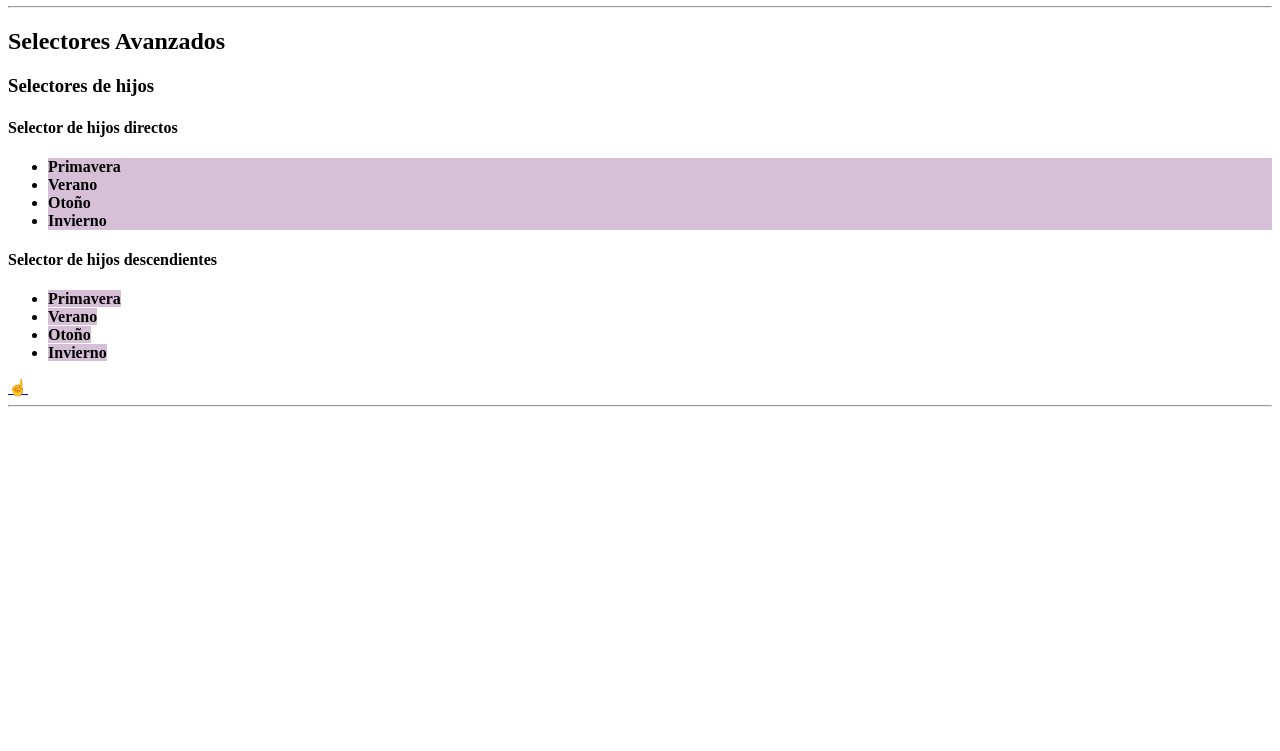
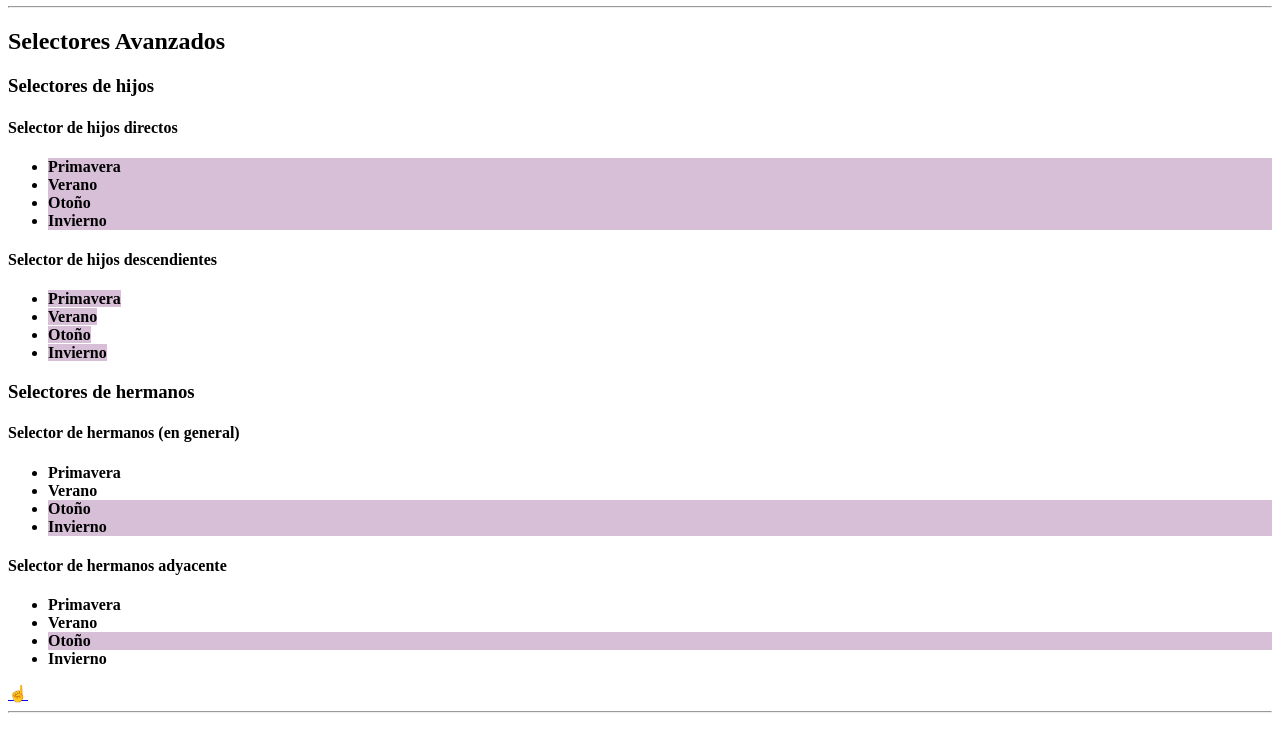
Before and after one commit to misaeladame/css, a plain HTML site: page index.html in a window 1280 px wide. Shown: the part 783-1534 px from the top of the page. Drawn offline with Linux system fonts and the light colour scheme.

Commit message:
Selectores de hermanos generales y adyacentes

```diff
--- a/css/style.css
+++ b/css/style.css
@@ -72,3 +72,12 @@ p {
 .hijos-descendientes b {
   background-color: thistle;
 }
+
+/* Los selectores de hermanos van a aplicar a los elementos que son hermanos y que estén por debajo del elemento de referencia */
+.hermanos-general ~ li {
+  background-color: thistle;
+}
+
+.hermanos-adyacentes + li {
+  background-color: thistle;
+}
--- a/index.html
+++ b/index.html
@@ -83,6 +83,21 @@
       <li><b>Otoño</b></li>
       <li><b>Invierno</b></li>
     </ul>
+    <h3>Selectores de hermanos</h3>
+    <h4>Selector de hermanos (en general)</h4>
+    <ul>
+      <li><b>Primavera</b></li>
+      <li class="hermanos-general"><b>Verano</b></li>
+      <li><b>Otoño</b></li>
+      <li><b>Invierno</b></li>
+    </ul>
+    <h4>Selector de hermanos adyacente</h4>
+    <ul>
+      <li><b>Primavera</b></li>
+      <li class="hermanos-adyacentes"><b>Verano</b></li>
+      <li><b>Otoño</b></li>
+      <li><b>Invierno</b></li>
+    </ul>
 
     <a href="index.html#temario-css">☝️</a>
   </article>
```
